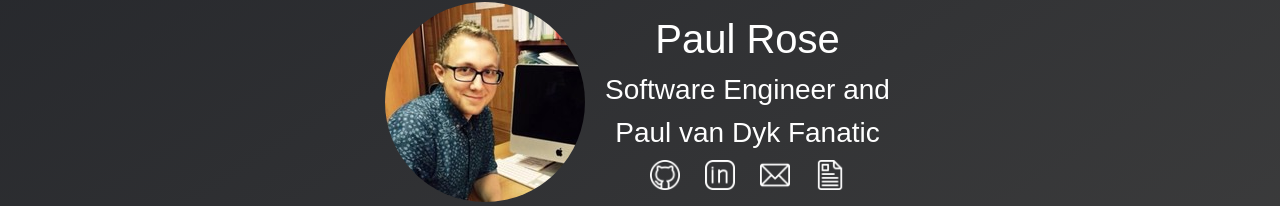
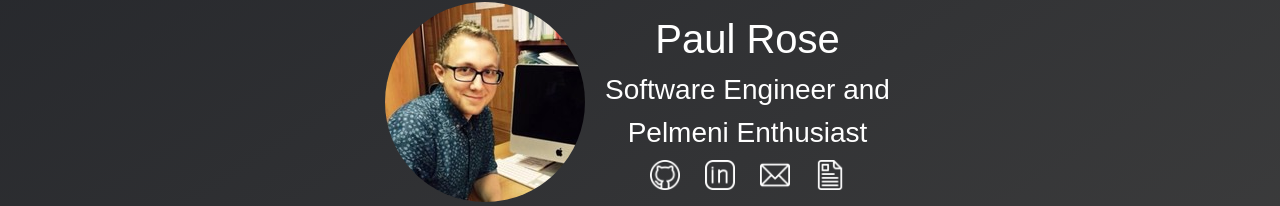
Before and after one commit to rose-paul/personal_site, a React app: page / in a window 1280 px wide. Shown: the part 330-536 px from the top of the page. Built offline with nearby package versions, Linux system fonts and the light colour scheme.

Commit message:
fix home transition

```diff
--- a/frontend/carousel.jsx
+++ b/frontend/carousel.jsx
@@ -2,7 +2,7 @@ import React, { useEffect, useState } from 'react';
 
 const Carousel = () => {
 
-    const facts = ["Paul van Dyk Fanatic", "Pelmeni Enthusiast", "Red Wings Die-Hard"]
+    const facts = ["Paul van Dyk Fanatic", "JavaScript Obsessed", "Wanderer", "Pelmeni Enthusiast"]
     const [display, setDisplay] = useState("Paul van Dyk Fanatic");
     const len = facts.length;
     let index = 1;
--- a/frontend/home.jsx
+++ b/frontend/home.jsx
@@ -5,8 +5,10 @@ import Carousel from "./carousel";
 
 const Home = () => {
   const [showHeader, setHeader] = useState(false);
+  const [hide, setHide] = useState('hide-header')
 
   useEffect(() => {
+    setTimeout(setHide(true), 1000)
       setTimeout(setHeader(true), 2000);
   }, []);
 
@@ -17,7 +19,7 @@ const Home = () => {
       classNames="header-transition"
       appear
     >
-      <header className={cx("App-header", "header-transition--active")}>
+      <header className={`App-header ${hide}`}>
         <img alt="" src="../public/pic.jpeg" />
         <div>
           <h1>Paul Rose</h1>
--- a/styles/home.css
+++ b/styles/home.css
@@ -60,3 +60,7 @@ body, html {
   margin: 5px;
   font-weight: 500;
 }
+
+.hide-header {
+  opacity: 0;
+}
```
Also changed, not shown: 2 other files (tests, documents, lock files or other folders).
